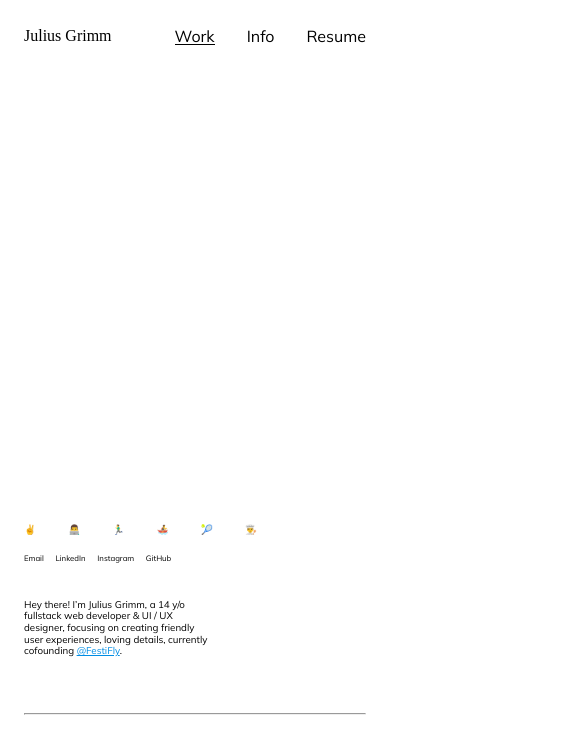
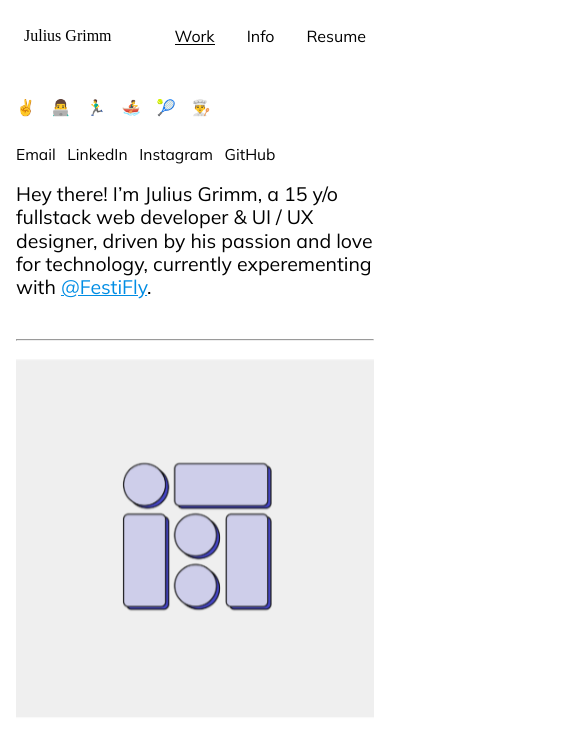
Before and after one commit to JustThatRandomCoder/juliusgrimm_portfolio_2025, a React (Vite) app: page / in a window 390 px wide. Shown: the top 756 px of the page, 585 px wide, since content can reach past the window. Built offline with nearby package versions, Linux system fonts and the light colour scheme; a web font is replaced by a local one.

Commit message:
adjusted the page to mobile design and added animations for a smooth user experience

```diff
--- a/src/pages/IndexPage.tsx
+++ b/src/pages/IndexPage.tsx
@@ -1,4 +1,5 @@
 import React, { useEffect, useRef } from "react";
+import { motion } from "framer-motion";
 import "../styles/IndexPage.css";
 import Header from "../components/Header";
 import Project from "../components/Project";
@@ -9,6 +10,8 @@ gsap.registerPlugin(ScrollTrigger);
 
 const IndexPage: React.FC = () => {
   const projectContainerRef = useRef<HTMLDivElement>(null);
+  const workSectionRef = useRef<HTMLElement>(null);
+  const hrRef = useRef<HTMLHRElement>(null);
 
   useEffect(() => {
     const projects = projectContainerRef.current?.querySelectorAll(".project");
@@ -34,12 +37,62 @@ const IndexPage: React.FC = () => {
         );
       });
     }
+
+    if (projectContainerRef.current) {
+      gsap.fromTo(
+        projectContainerRef.current,
+        { opacity: 0, y: 50 },
+        {
+          opacity: 1,
+          y: 0,
+          duration: 1.5,
+          ease: "power4.out",
+          scrollTrigger: {
+            trigger: projectContainerRef.current,
+            start: "top 90%",
+            end: "top 10%",
+            scrub: 1.5,
+            toggleActions: "play none none reverse",
+          },
+        }
+      );
+    }
+
+    if (hrRef.current) {
+      gsap.fromTo(
+        hrRef.current,
+        { opacity: 0, scaleX: 0 },
+        {
+          opacity: 1,
+          scaleX: 1,
+          duration: 1.5,
+          ease: "power4.out",
+          onComplete: () => {
+            ScrollTrigger.create({
+              trigger: hrRef.current,
+              start: "top 95%",
+              end: "top 50%",
+              onEnter: () => gsap.set(hrRef.current, { clearProps: "all" }),
+            });
+          },
+        }
+      );
+    }
   }, []);
 
   return (
-    <main>
+    <motion.main
+      initial={{ opacity: 0 }}
+      animate={{ opacity: 1 }}
+      transition={{ duration: 1.5 }}
+    >
       <Header />
-      <section className="landing-page">
+      <motion.section
+        className="landing-page"
+        initial={{ opacity: 0, y: 50 }}
+        animate={{ opacity: 1, y: 0 }}
+        transition={{ duration: 1.5, ease: "easeOut" }}
+      >
         <div className="head">
           <div className="emoji-co">
             <span role="img" aria-label="peace">
@@ -92,16 +145,28 @@ const IndexPage: React.FC = () => {
             </a>
           </div>
           <div className="text">
-            Hey there! I’m Julius Grimm, a 14 y/o fullstack web developer & UI /
-            UX designer, focusing on creating friendly user experiences, loving
-            details, currently cofounding{" "}
+            Hey there! I’m Julius Grimm, a 15 y/o fullstack web developer & UI /
+            UX designer, driven by his passion and love for technology,
+            currently experementing with{" "}
             <span className="highlighted">@FestiFly</span>.
           </div>
         </div>
-      </section>
-      <section className="work">
-        <hr />
-        <div className="project-container" ref={projectContainerRef}>
+      </motion.section>
+      <section className="work" ref={workSectionRef}>
+        <motion.hr
+          ref={hrRef}
+          initial={{ opacity: 0, scaleX: 0 }}
+          animate={{ opacity: 1, scaleX: 1 }}
+          transition={{ duration: 1.5, ease: "easeOut" }}
+          style={{ transformOrigin: "center" }}
+        />
+        <motion.div
+          className="project-container"
+          ref={projectContainerRef}
+          initial={{ opacity: 0 }}
+          animate={{ opacity: 1 }}
+          transition={{ duration: 1.5, ease: "easeOut" }}
+        >
           <Project
             id="festifly"
             logoSrc="../../public/logos/festifly_logo.png"
@@ -130,9 +195,9 @@ const IndexPage: React.FC = () => {
             name="SkyView"
             description="UI / UX Design  & Fullstack Development"
           />
-        </div>
+        </motion.div>
       </section>
-    </main>
+    </motion.main>
   );
 };
 
--- a/src/styles/IndexPage.css
+++ b/src/styles/IndexPage.css
@@ -78,6 +78,12 @@ body {
 .landing-page .highlighted {
     color: var(--text-blue);
     text-decoration: underline;
+    transition: letter-spacing 0.3s ease;
+}
+
+.landing-page .highlighted:hover {
+    letter-spacing: 3px;
+    cursor: pointer;
 }
 
 .work {
@@ -90,4 +96,72 @@ body {
     gap: 1vw;
     width: 100%;
     justify-content: center;
+    margin-top: 1vw;
 }
+
+@media screen and (max-width: 768px) {
+    .work>.project-container {
+        grid-template-columns: repeat(1, 1fr);
+    }
+
+    .landing-page {
+        height: min-content;
+        margin-top: 5rem;
+        padding: 1rem;
+    }
+
+    .landing-page .text {
+        width: 100%;
+    }
+
+    .landing-page .emoji-co {
+        font-size: 4vw;
+        gap: 4vw;
+    }
+
+    .landing-page .social-links {
+        font-size: 4vw;
+        margin-top: 6vw;
+    }
+
+    .landing-page .text {
+        font-size: 5vw;
+        margin-top: 4vw;
+    }
+
+    .work {
+        padding: 1rem;
+    }
+
+    .work>.project-container {
+        margin-top: 1rem;
+        grid-template-columns: repeat(1, 2fr);
+        gap: 1rem;
+        margin-top: 1rem;
+    }
+
+    .work>.project-container>.project {
+        min-width: 100%;
+    }
+
+    .work>.project-container>.project>.logo {
+        width: 50vw;
+    }
+
+    .work>.project-container>.project>.logo img {
+        width: 100%;
+    }
+
+    .work>.project-container>.project>.overlay {
+        bottom: 7vw;
+        left: 7vw;
+    }
+
+    .work>.project-container>.project>.overlay>.name {
+        font-size: 7vw;
+    }
+
+    .work>.project-container>.project>.overlay>.description {
+        font-size: 3vw;
+    }
+}
```
